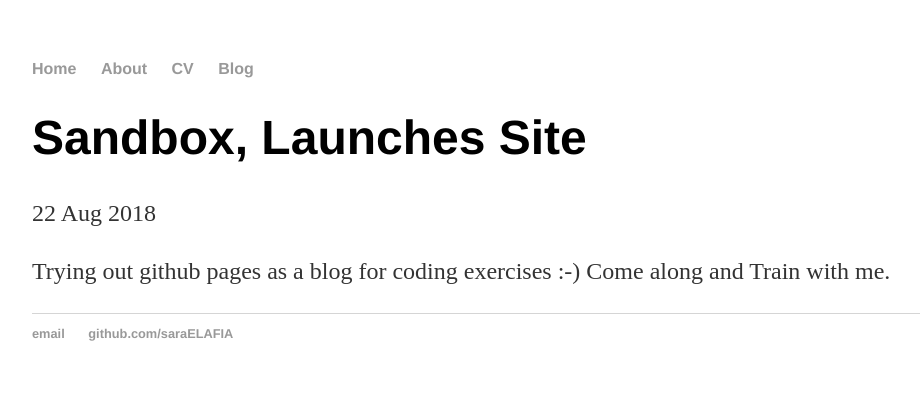
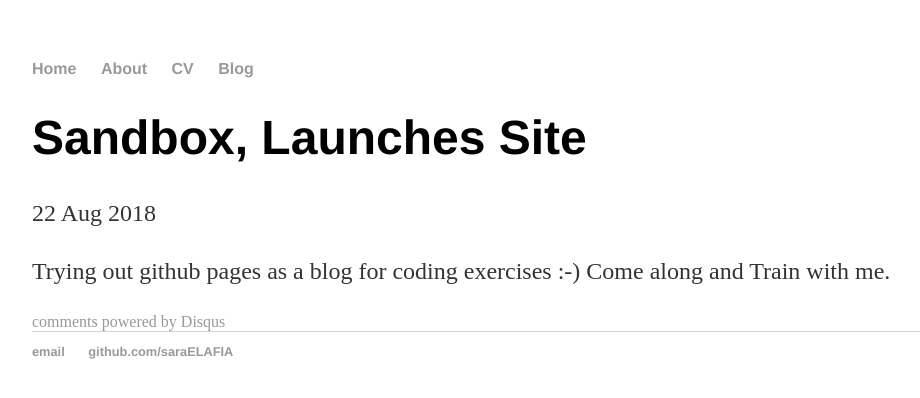
Before and after one commit to saraELAFIA/saraELAFIA.github.io, a Jekyll site: the page built from _posts/2018-08-22-sara-elafia-site-launched.md, in a window 1280 px wide. Shown: the top 398 px of the page, without its empty margins (160-1080 px from the left). Built offline with Jekyll 4.4.1, drawn with Linux system fonts in a browser that asks for light colours; comment, search, counter and statistics services are not loaded.

Commit message:
adding some blog perks

```diff
--- a/_config.yml
+++ b/_config.yml
@@ -1,3 +1,5 @@
 name: Sara's Sandbox
 markdown: kramdown
 permalink: /blog/:year/:month/:day/:title
+paginate: 5
+paginate_path: "/blog/page:num/"
--- /dev/null
+++ b/_includes/disqus.html
@@ -0,0 +1,11 @@
+<div id="disqus_thread"></div>
+    <script type="text/javascript">
+        var disqus_shortname = 'saraELAFIA';
+        (function() {
+            var dsq = document.createElement('script'); dsq.type = 'text/javascript'; dsq.async = true;
+            dsq.src = '//' + disqus_shortname + '.disqus.com/embed.js';
+            (document.getElementsByTagName('head')[0] || document.getElementsByTagName('body')[0]).appendChild(dsq);
+        })();
+    </script>
+    <noscript>Please enable JavaScript to view the <a href="http://disqus.com/?ref_noscript">comments powered by Disqus.</a></noscript>
+    <a href="http://disqus.com" class="dsq-brlink">comments powered by <span class="logo-disqus">Disqus</span></a>
--- a/_layouts/post.html
+++ b/_layouts/post.html
@@ -7,3 +7,7 @@ layout: default
 <div class="post">
   {{ content }}
 </div>
+
+<div class="postcomments">
+    {% include disqus.html %}
+</div>
```
